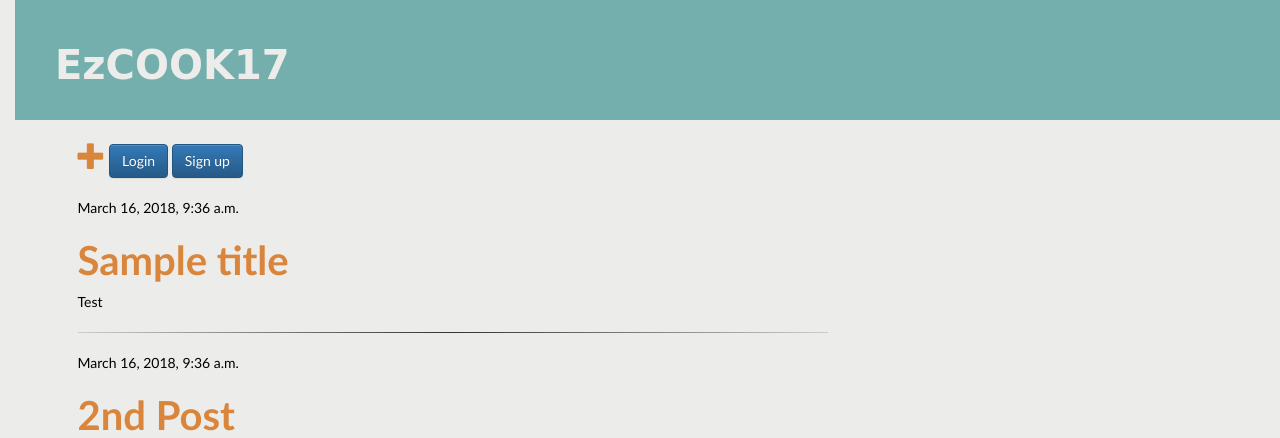
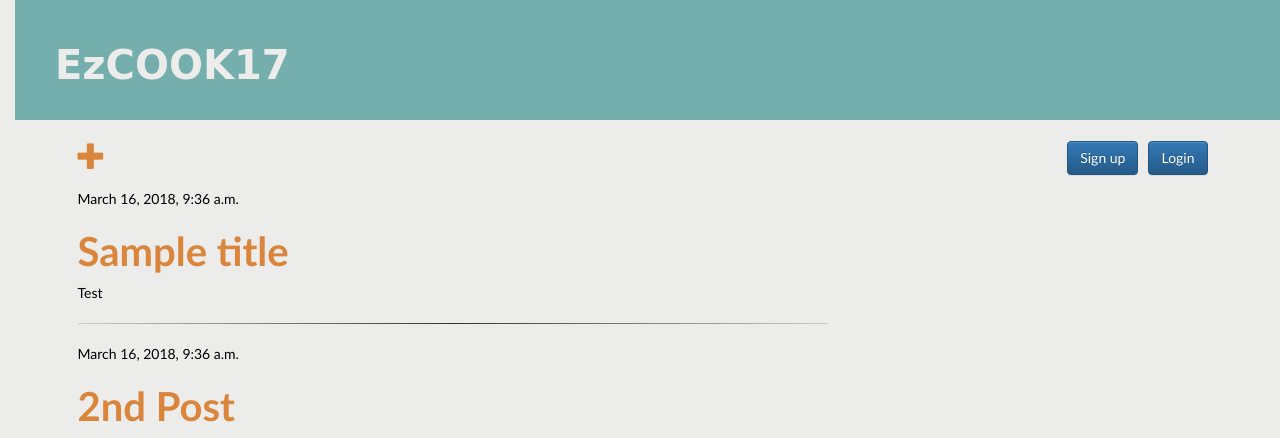
Before and after one commit to chihweil5/CSCI_5828_WebProject, a Django app: page / in a window 1280 px wide. Shown: the top 438 px of the page. Run offline with Django 3.2, Linux system fonts and the light colour scheme; data comes from the database, SQL or seed files in the repository; some libraries are stand-ins or nearby versions.

Commit message:
Add buttons at the upper right corner

```diff
--- a/templates/base.html
+++ b/templates/base.html
@@ -11,18 +11,11 @@
             <h1><a href="/" class="title">EzCOOK17</a></h1>
         </div>
         <div class="content container">
-            <div>
-                <a href="{% url 'post_new' %}" class="top-menu"><span class="glyphicon glyphicon-plus"></span></a>
-                <a href="login" class="top-menu"><button type="button" class="btn btn-primary">Login</button></a>
-                <a href="signup" class="top-menu"><button type="button" class="btn btn-primary">Sign up</button></a>
-            </div>
-            <div class="row">
-                <div class="col-md-8">
-                    {% block content %}
+        <div>
+            <a href="{% url 'post_new' %}" class="top-menu"><span class="glyphicon glyphicon-plus"></span></a>
+            {% block content %}
 
-                    {% endblock %}
-                </div>
-            </div>
+            {% endblock %}
         </div>
     </body>
 </html>
--- a/templates/login_form.html
+++ b/templates/login_form.html
@@ -3,6 +3,9 @@
 {% extends 'base.html' %}
 
 {% block content %}
+</div>
+<div class="row">
+    <div class="col-md-8">
   <h2>Login</h2>
   <form method="post">
     {% csrf_token %}
--- a/templates/post_edit.html
+++ b/templates/post_edit.html
@@ -1,6 +1,9 @@
 {% extends 'base.html' %}
 
 {% block content %}
+</div>
+<div class="row">
+    <div class="col-md-8">
     <h1>New post</h1>
     <form method="POST" class="post-form">{% csrf_token %}
         {{ form.as_p }}
--- a/templates/post_list.html
+++ b/templates/post_list.html
@@ -2,6 +2,13 @@
 {% extends 'base.html' %}
 
 {% block content %}
+    <a href="login" class="top-menu"><button type="button" class="btn btn-primary pull-right"  style="margin-right:10px">Login</button></a>
+    <a href="signup" class="top-menu"><button type="button" class="btn btn-primary pull-right" style="margin-right:10px">Sign up</button></a>
+</div>
+<div class="row">
+    <div class="col-md-8">
+
+
     {% for post in posts %}
         <div class="post">
             <div class="date">
--- a/templates/signup.html
+++ b/templates/signup.html
@@ -3,6 +3,9 @@
 {% extends 'base.html' %}
 
 {% block content %}
+</div>
+<div class="row">
+    <div class="col-md-8">
   <h2>Sign up</h2>
   <form method="post">
     {% csrf_token %}
```
Also changed, not shown: templates/post_detail.html (+9 -0 lines).
